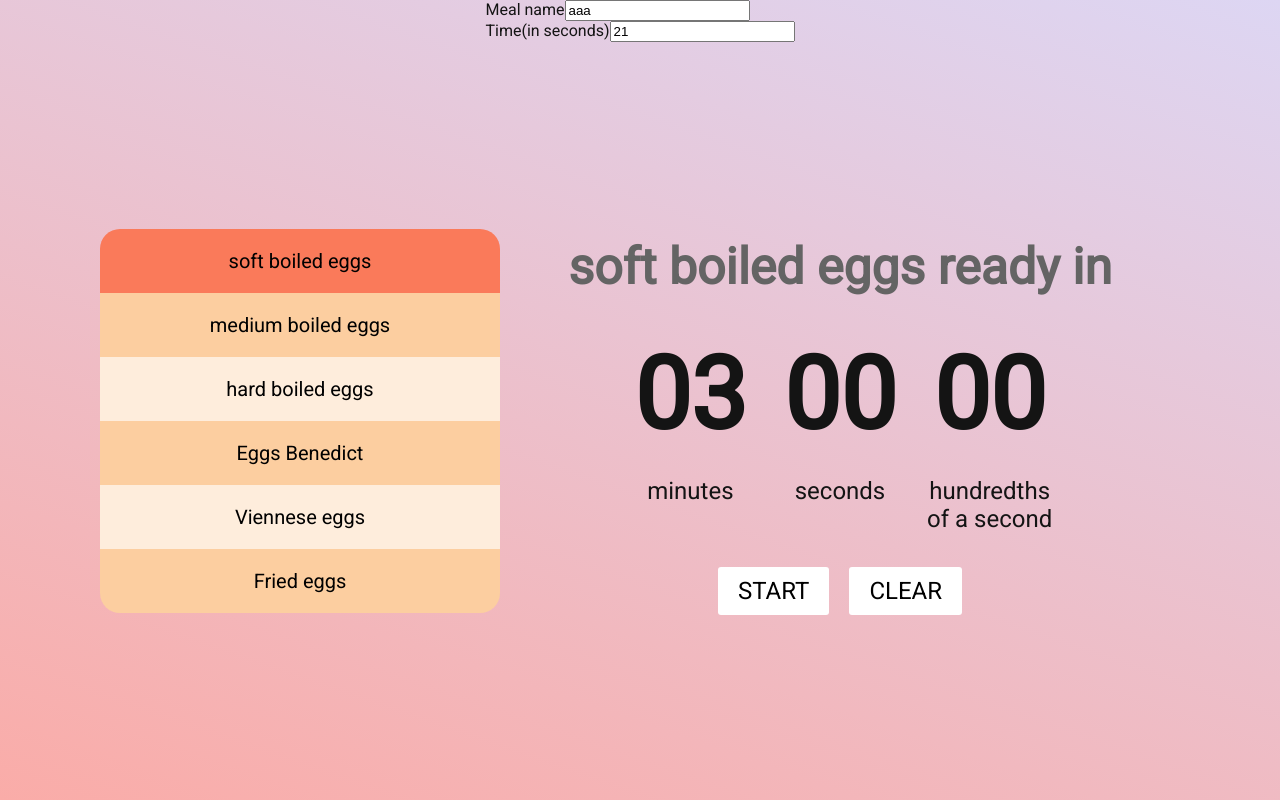
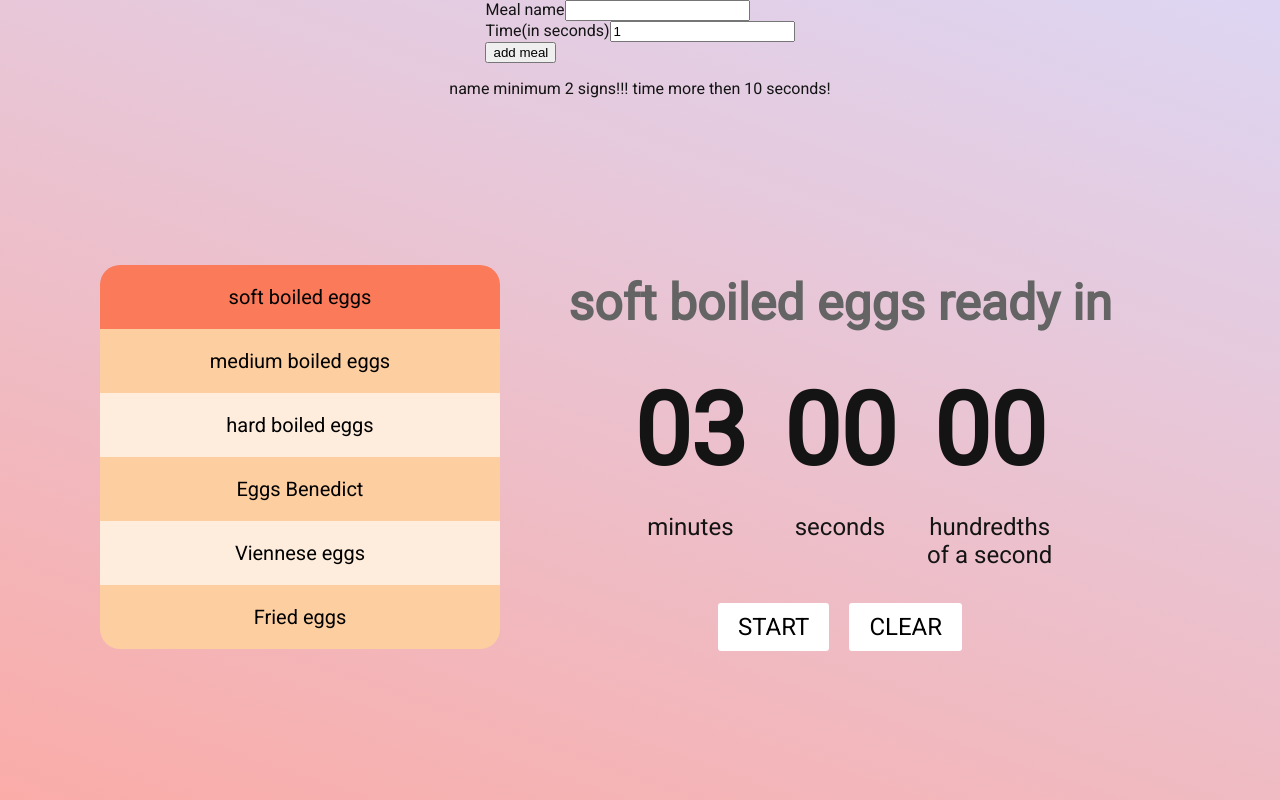
Before and after one commit to wasiak93/cooking-timer, a React (Create React App) app: page / in a window 1280 px wide. Built offline with nearby package versions, Linux system fonts and the light colour scheme.

Commit message:
add form and handler form

```diff
--- a/src/App.js
+++ b/src/App.js
@@ -21,6 +21,18 @@ const App = () => {
   const [intervalId, setIntervalId] = useState(0);
   const [activeButtonId, setActiveButtonId] = useState(mealsArray[0].id);
   const [actualMeal, setActualMeal] = useState(mealsArray[0].name);
+  const [inputsArray, setInputsArray] = useState([
+    { id: 0, text: "Meal name", idValue: "name", value: "", type: "text" },
+    {
+      id: 1,
+      text: "Time(in seconds)",
+      idValue: "time",
+      value: 1,
+      type: "number",
+    },
+  ]);
+  const [mealId, setMealId] = useState(mealsArray.length);
+
   let interval;
 
   const changeTime = () => {
@@ -65,28 +77,66 @@ const App = () => {
       clearInterval(intervalId);
     }
   });
-  const [inputsArray, setInputArray] = useState([
-    { id: 0, text: "Meal name", idValue: "name", value: "aaa", type: "text" },
-    {
-      id: 1,
-      text: "Time(in seconds)",
-      idValue: "time",
-      value: 21,
-      type: "number",
-    },
-  ]);
+
+  const handlerInput = (e, id) => {
+    const value = e.target.value;
+
+    const newInputsArray = inputsArray.map((input) =>
+      input.id === id ? { ...input, value } : input
+    );
+
+    setInputsArray(newInputsArray);
+  };
+
+  const addMeal = (e) => {
+    e.preventDefault();
+    if (inputsArray[0].value.length >= 2 && inputsArray[1].value >= 10) {
+      let newId = mealId;
+      newId++;
+
+      setMealsArray([
+        ...mealsArray,
+        {
+          id: mealId,
+          name: inputsArray[0].value,
+          time: inputsArray[1].value,
+        },
+      ]);
+
+      setMealId(newId);
+      const newInputsArray = inputsArray.map((input) =>
+        input.type === "text" ? { ...input, value: "" } : { ...input, value: 0 }
+      );
+      setInputsArray(newInputsArray);
+    }
+  };
 
   const inputs = inputsArray.map(({ idValue, text, type, id, value }) => (
     <div className="form__item" key={id}>
       <label htmlFor={idValue}>{text}</label>
-      <input type={type} id={idValue} value={value} />
+      <input
+        type={type}
+        id={idValue}
+        value={value}
+        onChange={(e) => handlerInput(e, id)}
+      />
     </div>
   ));
   return (
     <div className="app">
-      <form action="" className="form">
+      <form action="" className="form" onSubmit={addMeal}>
         {inputs}
+        <button>add meal</button>
+
+        {/* {inputsArray[0].value.length < 2 && <p>name minimum 2 signs!!!</p>} */}
+        {/* {inputsArray[1].value < 10 && <p>time more then 10 seconds!</p>} */}
       </form>
+      <div className="info">
+        <p>
+          {inputsArray[0].value.length < 2 && "name minimum 2 signs!!!"}
+          {inputsArray[1].value < 10 && " time more then 10 seconds!"}
+        </p>
+      </div>
       <Main
         activity={activity}
         handlerButtonStart={activity === "start" ? handlerStart : handlerStop}
```
